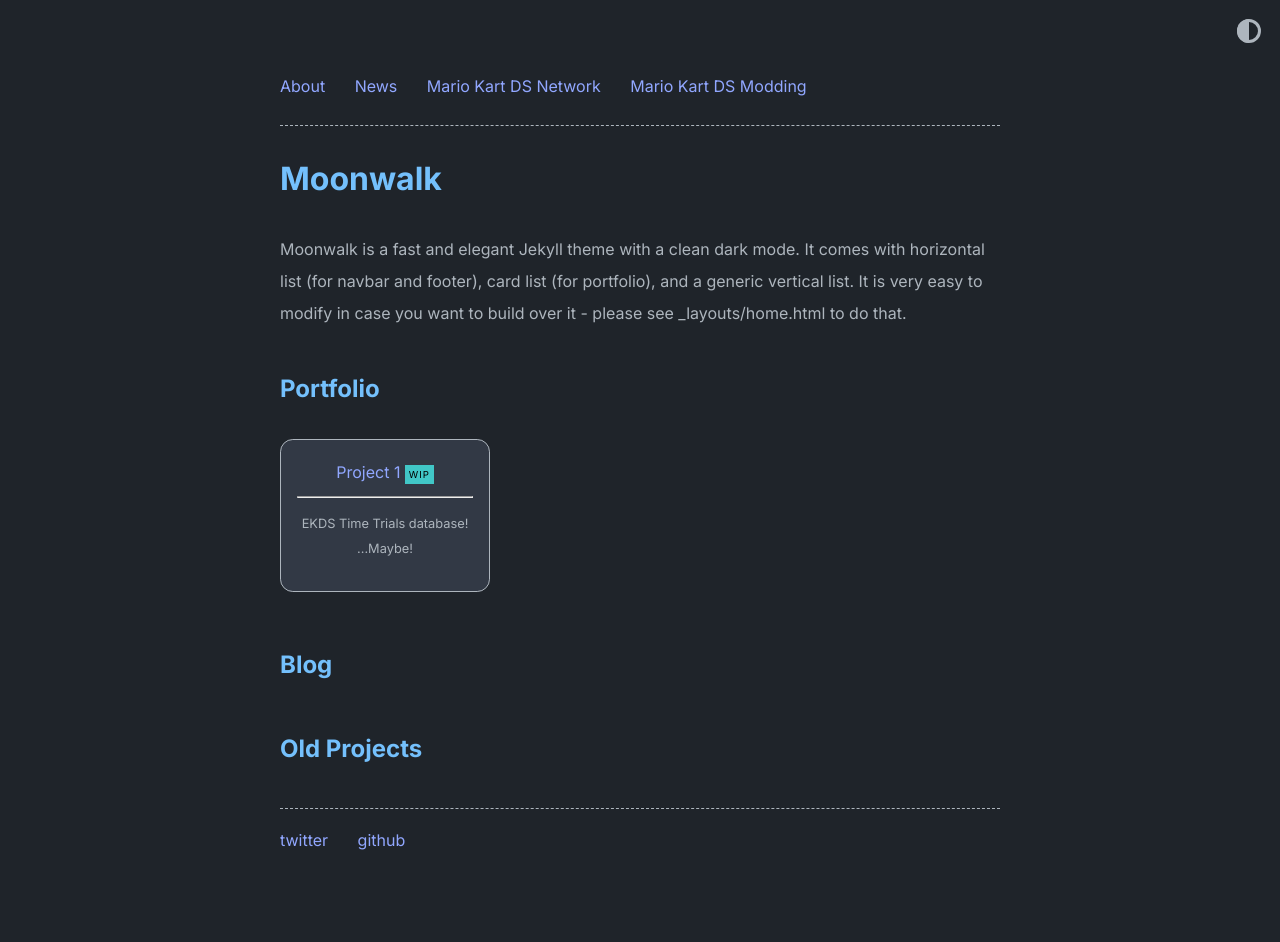
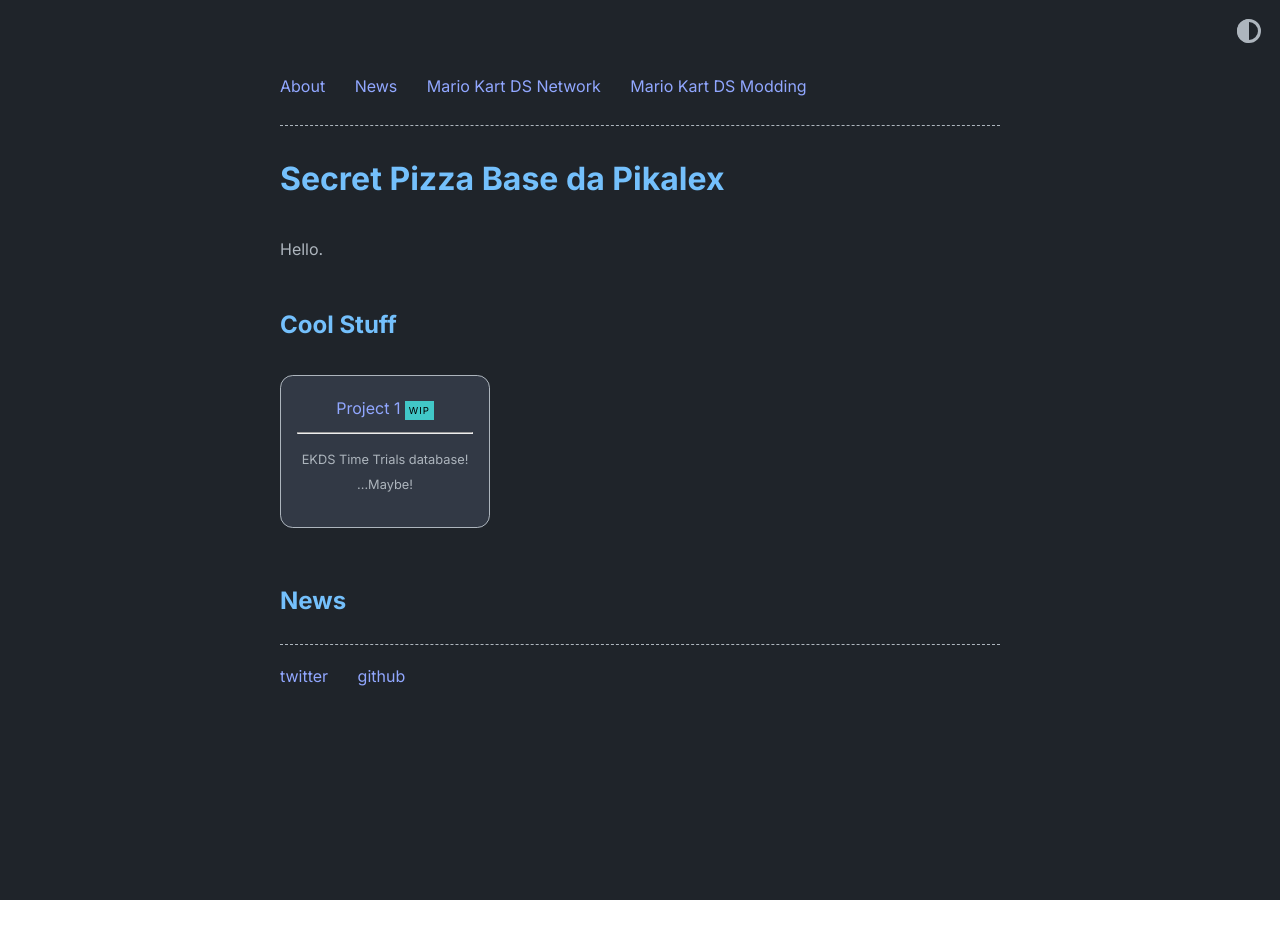
Before and after one commit to Pikalex04/mkds-nw, a Jekyll site: the page built from index.md, in a window 1280 px wide. Built offline with Jekyll 4.4.1, drawn with Linux system fonts in a browser that asks for light colours; after the commit the page ends 900 px from its top, so only the background shows below that.

Commit message:
Update _config.yml

```diff
--- a/_config.yml
+++ b/_config.yml
@@ -1,8 +1,8 @@
-title: Moonwalk
-author: Abhinav Saxena
-url: https://www.abhinavsaxena.com/moonwalk # root address of the site
+title: Secret Pizza Base da Pikalex
+author: Pikalex
+url: https://pikalex04.github.io/mkds-nw/ # root address of the site
 description: > # description of the site (multiple lines allowed)
-  Moonwalk is a fast and elegant Jekyll theme with a clean dark mode. It comes with horizontal list (for navbar and footer), card list (for portfolio), and a generic vertical list. It is very easy to modify in case you want to build over it - please see _layouts/home.html to do that.
+  Hello.
 
 permalink: /:slug.html
 
@@ -14,22 +14,22 @@ remote_theme: abhinavs/moonwalk
 theme_config:
   appearance: "dark" # can be "light", "dark" or "auto"
   appearance_toggle: true # if appearance can be switched by user
-  back_home_text: "home.." # customize text for homepage link in post layout
+  back_home_text: "Home" # customize text for homepage link in post layout
   date_format: "%Y-%m-%d" # customize how date is formatted
   show_description: true # show blog description
   show_navbar: true # show horizontal navbar
   show_footer: true # show footer links in home page,add in _data/home.yml
-  show_copyright: true # show copyright notice in footer
+  show_copyright: false # show copyright notice in footer
   # following keys are using to create home layout
   show_projects: true # show projects as cards, add in _data/home.yml
   show_blog: true # show blog posts added in _posts
-  show_old_projects: true # show old projects as cards, add in _data/home.yml
+  show_old_projects: false # show old projects as cards, add in _data/home.yml
   show_misc_list: false # show generic vertical list for misc details, add _data/home.yml
   # options for "home" page
   home:
-    title_projects: Portfolio
+    title_projects: Cool Stuff
     title_misc_list: Details
-    title_blog: Blog
+    title_blog: News
     title_old_projects: Old Projects
 
 soopr:
```
